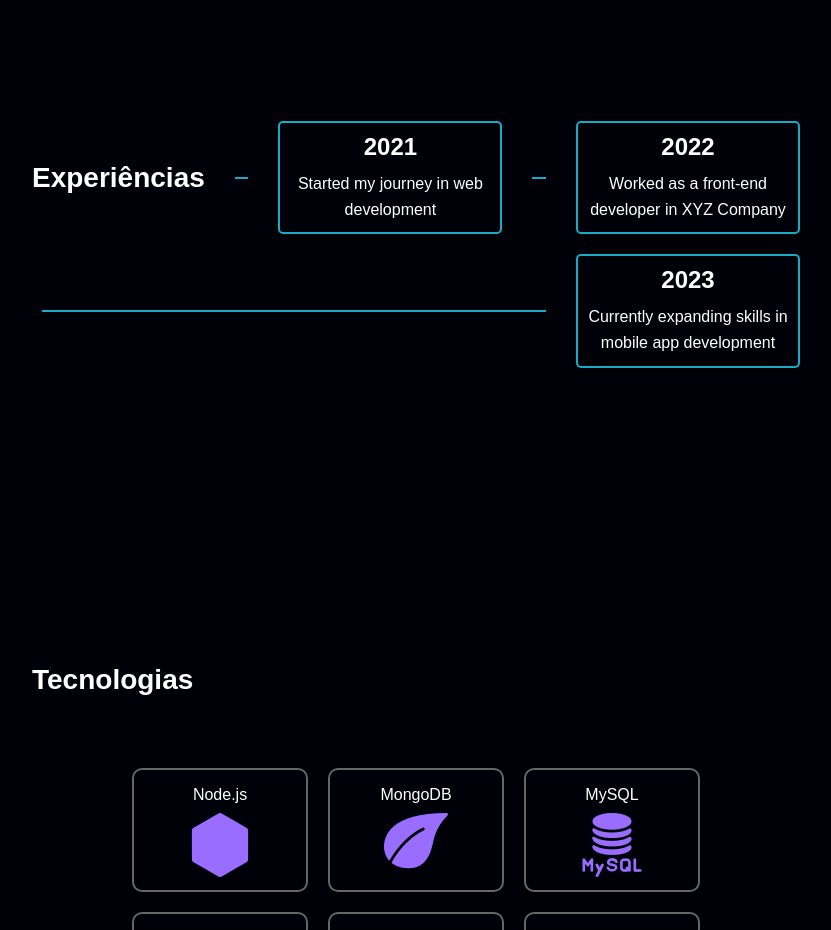
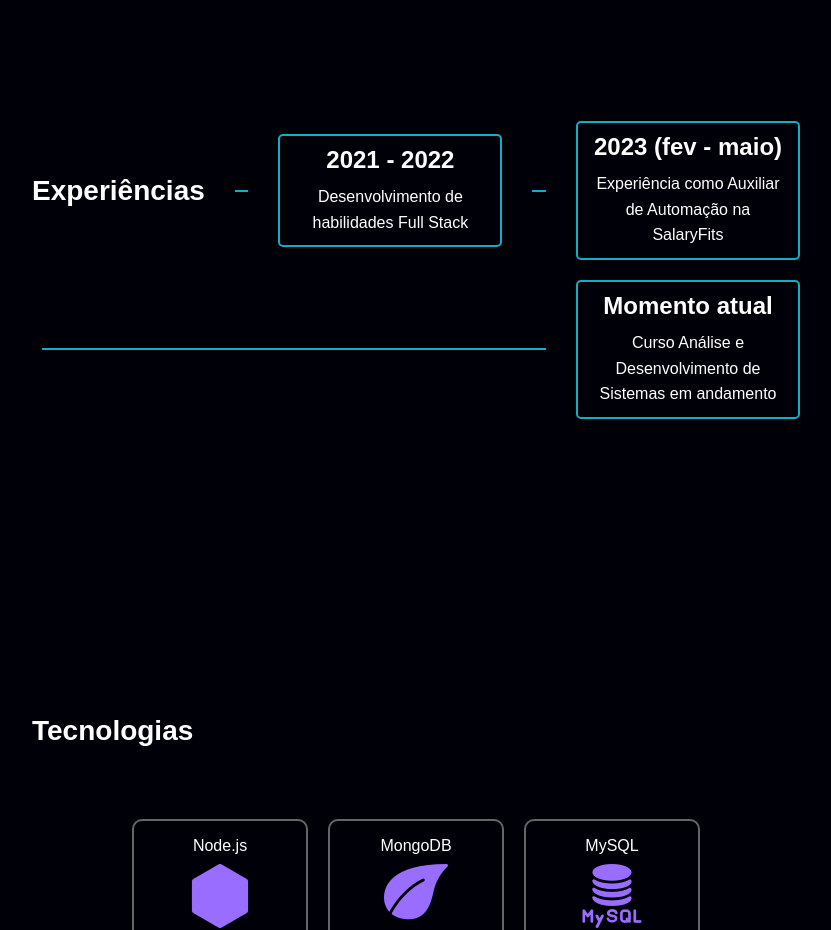
Before and after one commit to lana2-2karla/lana2-2karla.github.io, a React (Create React App) app in the folder portifolio/: page / in a window 1280 px wide. Shown: the part 2380-3310 px from the top of the page, without its empty margins (224-1055 px from the left). Built offline with nearby package versions, Linux system fonts and the light colour scheme.

Commit message:
:recycle: refactor:  field experiences

```diff
--- a/portifolio/src/components/Timeline.js
+++ b/portifolio/src/components/Timeline.js
@@ -7,18 +7,18 @@ function Timeline () {
       <h2>Experiências</h2>
       <div className="line"></div>
       <div className="experience">
-        <h3>2021</h3>
-        <p>Started my journey in web development</p>
+        <h3>2021 - 2022</h3>
+        <p>Desenvolvimento de habilidades Full Stack</p>
       </div>
       <div className="line"></div>
       <div className="experience">
-        <h3>2022</h3>
-        <p>Worked as a front-end developer in XYZ Company</p>
+        <h3>2023 (fev - maio)</h3>
+        <p>Experiência como Auxiliar de Automação na SalaryFits</p>
       </div>
       <div className="line"></div>
       <div className="experience">
-        <h3>2023</h3>
-        <p>Currently expanding skills in mobile app development</p>
+        <h3>Momento atual</h3>
+          <p>Curso Análise e Desenvolvimento de Sistemas em andamento</p>
       </div>
     </div>
   )
```
